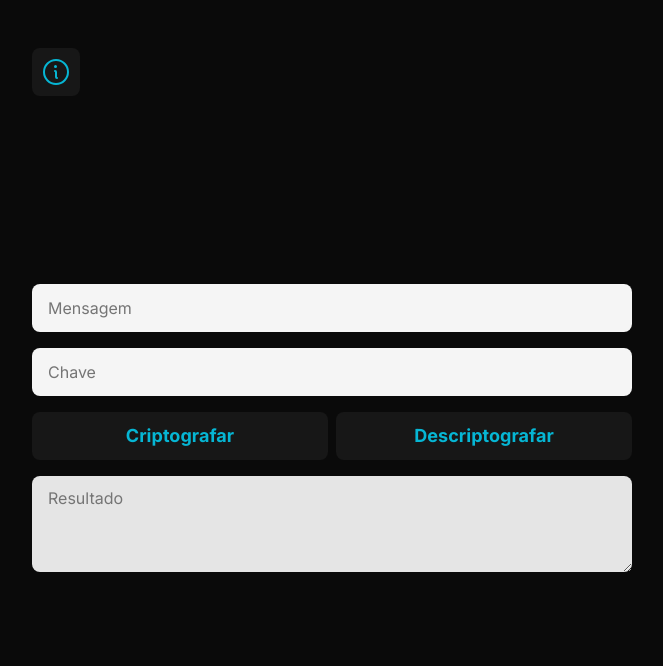
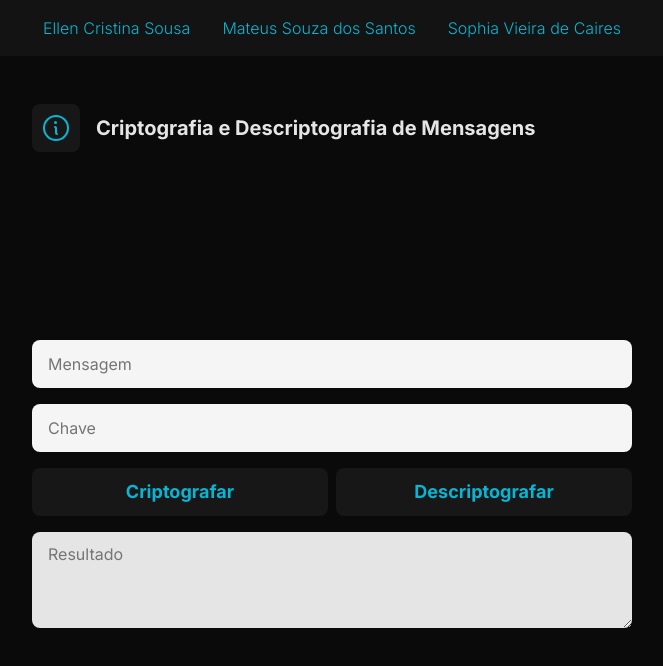
Before and after one commit to sophiacaires/PLA_Project, a plain HTML site: page index.html in a window 1280 px wide. Shown: the whole page, without its empty margins (308-971 px from the left). Drawn offline with Linux system fonts and the light colour scheme.

Commit message:
add title and group names

```diff
--- a/index.html
+++ b/index.html
@@ -8,8 +8,23 @@
   </head>
 
   <body>
+    <header>
+      <p>Ellen Cristina Sousa</p>
+      <p>Mateus Souza dos Santos</p>
+      <p>Sophia Vieira de Caires</p>
+    </header>
+
     <main>
       <div class="row infoRow">
+        <div
+          style="
+            display: flex;
+            flex-direction: row;
+            justify-content: center;
+            align-items: center;
+            width: -webkit-fill-available;
+          "
+        >
           <button class="openInfoBtn">
             <svg
               xmlns="http://www.w3.org/2000/svg"
@@ -23,6 +38,8 @@
               ></path>
             </svg>
           </button>
+          <div class="title">Criptografia e Descriptografia de Mensagens</div>
+        </div>
         <div class="info">
           <div class="infoContent">
             <p>
@@ -54,9 +71,10 @@
             <p style="font-weight: 500">Observações adicionais</p>
             <p>
               - Os elementos da matriz podem ser números inteiros ou decimais.
-              <br />- Utilize o ponto "." para separar a parte decimal de um número.
-              <br />- Evite espaços ou outros caracteres dentro da matriz.
-              <br />- As vírgulas servem apenas para separar elementos dentro de uma linha e as próprias linhas.
+              <br />- Utilize o ponto "." para separar a parte decimal de um
+              número. <br />- Evite espaços ou outros caracteres dentro da
+              matriz. <br />- As vírgulas servem apenas para separar elementos
+              dentro de uma linha e as próprias linhas.
             </p>
           </div>
           <button class="closeInfoBtn">
--- a/style.css
+++ b/style.css
@@ -68,9 +68,26 @@ main {
   flex-direction: column;
   justify-content: center;
   align-items: center;
-  align-self: stretch;
   gap: 8px;
   overflow-x: hidden;
+}
+
+header {
+  background-color: var(--neutral-920);
+  color: var(--cyan-500);
+  width: -webkit-fill-available;
+  gap: 2rem;
+  display: flex;
+  flex-direction: row;
+  flex-wrap: wrap;
+  justify-content: center;
+  align-items: center;
+  padding: 1rem;
+}
+
+header > p {
+  width: auto;
+  font-weight: 300;
 }
 
 p {
@@ -109,6 +126,14 @@ button {
 
 button:hover {
   background-color: var(--neutral-920);
+}
+
+.title{
+  color: var(--neutral-200);
+  width: -webkit-fill-available;
+  padding: 0 1rem;
+  font-weight: 700;
+  font-size: 1.25rem;
 }
 
 .openInfoBtn {
@@ -162,8 +187,8 @@ button:hover {
   flex-wrap: nowrap;
 }
 
-.infoRow{
-    flex-wrap: wrap;
+.infoRow {
+  flex-wrap: wrap;
 }
 
 .info {
```
Lines whose indentation alone changed are shown as unchanged.
